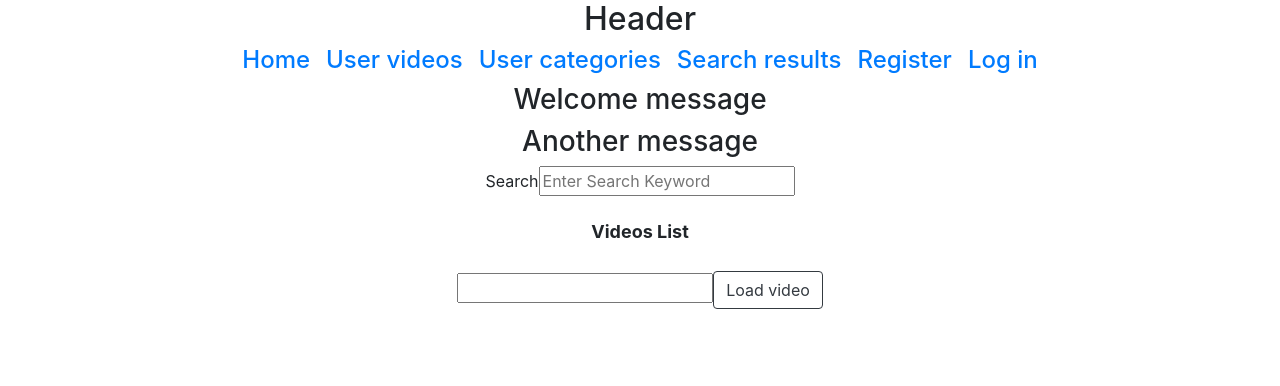
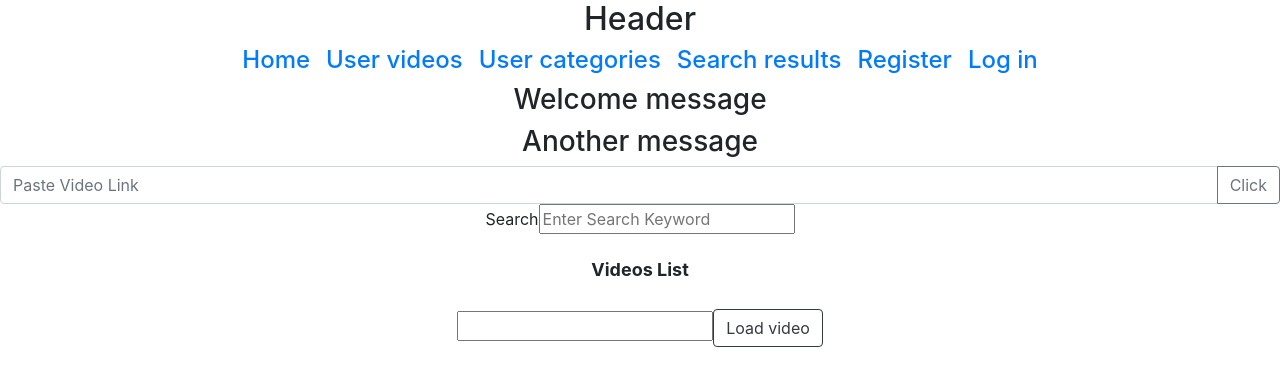
Before and after one commit to nataliaCodes/echo-replay-your-moments, a React (Create React App) app in the folder front-end/: page / in a window 1280 px wide. Shown: the top 386 px of the page. Built offline with nearby package versions, Linux system fonts and the light colour scheme.

Commit message:
added pastebar

```diff
--- a/front-end/src/components/HomePage/Home.jsx
+++ b/front-end/src/components/HomePage/Home.jsx
@@ -1,6 +1,11 @@
 import SearchBar from '../shared/SearchBar';
+import PasteBar from './PasteBar'
 import Button from '../shared/Button';
 import VideoList from '../shared/VideoList';
+
+import InputGroup from 'react-bootstrap/InputGroup';
+import FormControl from 'react-bootstrap/FormControl'
+
 export default function Home(props) {
 
   return (
@@ -9,8 +14,11 @@ export default function Home(props) {
       <h3>Welcome message</h3>
       <h3>Another message</h3>
 
+      <PasteBar />
       <SearchBar onSearch={props.onSearch} />
       <VideoList onVideoSelected={props.onVideoSelected} data={props.data} />
+
+
       <form>
         <input type="text"></input>
         <Button>Load video</Button>
--- /dev/null
+++ b/front-end/src/components/HomePage/PasteBar.jsx
@@ -0,0 +1,45 @@
+import React, { useState } from 'react'
+import { Link } from "react-router-dom";
+
+import useApplicationData from '../../hooks/useApplicationData';
+
+import InputGroup from 'react-bootstrap/InputGroup';
+import FormControl from 'react-bootstrap/FormControl'
+import Button from 'react-bootstrap/Button';
+
+export default function PasteBar(props){
+  const [url, setUrl] = useState('');
+
+  const { state, setState } = useApplicationData();
+
+  const onSubmit = event => {
+    event.preventDefault()
+
+    const youtubeId = url.slice(32, 43);
+
+    setState(prev => ({...prev, selectedVideoID: youtubeId}));
+    console.log(url)
+
+  }
+
+  const onInput = event => {
+    const input = event.target.value
+
+    console.log(input)
+
+    setUrl(input)
+  }
+
+  return (
+
+    <InputGroup onChange={onInput} className="paste_bar">
+      <FormControl
+        placeholder="Paste Video Link"
+        aria-label="Video Urls"
+      />
+      <InputGroup.Append>
+        <Button type="submit" value={url} variant="outline-secondary" onSubmit={onSubmit} >Click</Button>
+      </InputGroup.Append>
+    </InputGroup>
+  )
+}
--- a/front-end/src/components/MomentsPage/Save.jsx
+++ b/front-end/src/components/MomentsPage/Save.jsx
@@ -1,4 +1,4 @@
-import { useState } from 'react';
+import { useState, useEffect } from 'react';
 import Modal from 'react-bootstrap/Modal';
 import Button from 'react-bootstrap/Button';
 import DropdownButton from 'react-bootstrap/DropdownButton';
@@ -45,7 +45,7 @@ export default function Save(props) {
               </Dropdown.Toggle>
 
               <Dropdown.Menu>
-              <Dropdown.Item >lol</Dropdown.Item>
+                {categoriesDropdown}
               </Dropdown.Menu>
             </Dropdown>
           </form>
```
Also changed, not shown: 1 other file (tests, documents, lock files or other folders).
